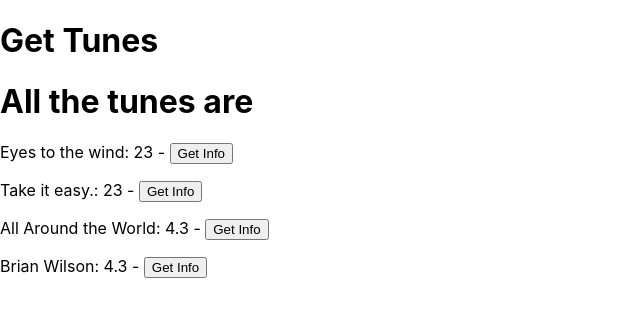
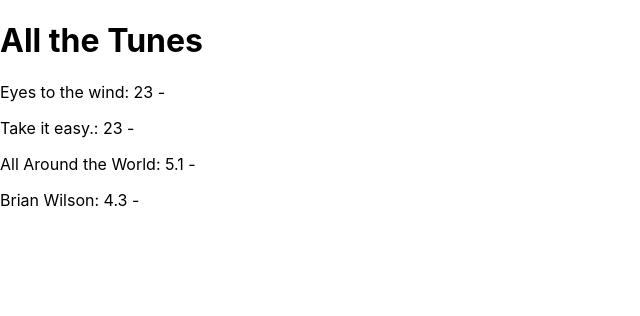
Before and after one commit to matticus1120/jestin, a Next.js app: page /jammin in a window 1280 px wide. Shown: the top 316 px of the page, without its empty margins (0-640 px from the left). Built offline with nearby package versions, Linux system fonts and the light colour scheme.

Commit message:
WIP Cannot read properties of null

```diff
--- a/pages/api/tunes.ts
+++ /dev/null
@@ -1,23 +0,0 @@
-const handler = async (req, res): Promise<void> => {
-	const results = [
-		{
-			title: "Eyes to the wind",
-			length: 23,
-		},
-		{
-			title: "Take it easy.",
-			length: 23,
-		},
-		{
-			title: "All Around the World",
-			length: 4.3,
-		},
-		{
-			title: "Brian Wilson",
-			length: 4.3,
-		},
-	];
-
-	res.status(200).json(results);
-};
-export default handler;
--- /dev/null
+++ b/pages/api/tunes/[id].ts
@@ -0,0 +1,8 @@
+import results from "../../../src/data/tunes";
+
+const handler = async (req, res): Promise<void> => {
+	const tune = results[req.query?.id];
+	res.status(200).json({ hi: req.query, tune });
+};
+
+export default handler;
--- /dev/null
+++ b/pages/api/tunes/index.ts
@@ -0,0 +1,6 @@
+import results from "../../../src/data/tunes";
+
+const handler = async (req, res): Promise<void> => {
+	res.status(200).json(results);
+};
+export default handler;
--- a/pages/jammin/index.jsx
+++ b/pages/jammin/index.jsx
@@ -1,28 +1,61 @@
 import { useCallback, useEffect, useState } from "react";
 
-export default function Matt() {
-	const [tunes, setTunes] = useState();
+const useFetchTunes = () => {
+	const [data, setData] = useState(null);
 
-	useEffect(() => {
+	const trigger = useCallback(() => {
 		const fetchData = async () => {
 			const response = await fetch(`/api/tunes`);
-			const data = await response.json();
-			setTunes(data);
+			const responseData = await response.json();
+			setData(responseData);
 		};
 
 		fetchData();
 	}, []);
 
+	return { data, trigger };
+};
+
+const useFetchTune = () => {
+	const [data, setData] = useState(null);
+
+	const trigger = useCallback((id) => {
+		const fetchData = async () => {
+			const response = await fetch(`/api/tunes/${id}`);
+			const responseData = await response.json();
+			setData(responseData);
+		};
+
+		fetchData();
+	}, []);
+
+	return { data, trigger };
+};
+
+export default function Matt() {
+	const [singleTune, setSingleTune] = useState();
+	const { data: tunes, trigger: triggerGetTunes } = useFetchTunes();
+	// const { data: tune, trigger: triggerGetTune } = useFetchTune();
+
+	useEffect(() => {
+		triggerGetTunes();
+	}, [triggerGetTunes]);
+
 	return (
 		<div>
-			<h1>Get Tunes</h1>
+			<h1>All the Tunes</h1>
 			{tunes ? (
 				<div>
-					<h1>All the tunes are</h1>
-					{tunes.map((item) => (
+					{tunes.map((item, index) => (
 						<p key={item.title}>
 							{`${item.title}: ${item.length}`} -{" "}
-							<button>Get Info</button>
+							{/* <button
+								onClick={() => {
+									triggerGetTune(index);
+								}}
+							>
+								Get Info
+							</button> */}
 						</p>
 					))}
 				</div>
--- /dev/null
+++ b/src/data/tunes.ts
@@ -0,0 +1,20 @@
+const data = [
+	{
+		title: "Eyes to the wind",
+		length: 23,
+	},
+	{
+		title: "Take it easy.",
+		length: 23,
+	},
+	{
+		title: "All Around the World",
+		length: 5.1,
+	},
+	{
+		title: "Brian Wilson",
+		length: 4.3,
+	},
+];
+
+export default data;
```
Also changed, not shown: 1 other file (tests, documents, lock files or other folders).
